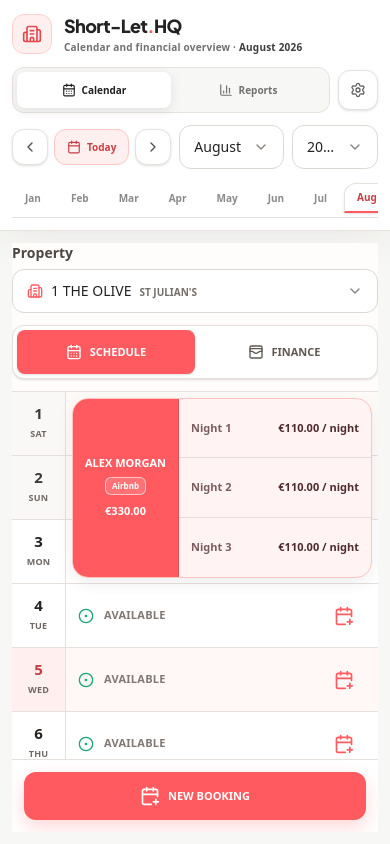
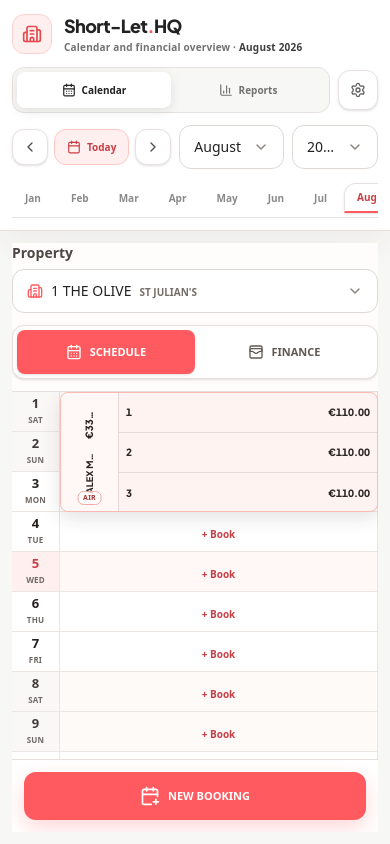
Before and after one commit to omeryigitler/-Property-Management, a React (Vite) app: page / in a window 390 px wide. Built offline with nearby package versions, Linux system fonts and the light colour scheme.

Commit message:
fix: reuse desktop booking blocks in mobile calendar

```diff
--- a/src/components/calendar/MobileCalendarView.tsx
+++ b/src/components/calendar/MobileCalendarView.tsx
@@ -4,7 +4,6 @@ import {
   Building2,
   CalendarDays,
   CalendarPlus,
-  CircleDot,
   WalletCards,
 } from 'lucide-react';
 import { useDashboardStore } from '../../store/useDashboardStore';
@@ -12,7 +11,7 @@ import {
   getActiveProperties,
   usePropertyStore,
 } from '../../store/usePropertyStore';
-import { LOCATIONS } from '../../config/locations';
+import { CHANNEL_CONFIG, LOCATIONS } from '../../config/locations';
 import { Booking } from '../../types';
 import { getDaysForMonth } from '../../utils/dateUtilities';
 import {
@@ -23,37 +22,11 @@ import { calculatePropertyFinancials } from '../../utils/financeCalculations';
 import { formatCents } from '../../utils/currency';
 import { getGuestDisplayName } from '../../utils/guestNames';
 import { CustomSelect } from '../common/CustomSelect';
+import './booking-span.css';
 
-const MOBILE_DAY_ROW_HEIGHT = 64;
+const MOBILE_DAY_ROW_HEIGHT = 40;
 const REPORT_PROPERTY_SESSION_KEY = 'shortlet-report-property-id';
 type MobileSection = 'schedule' | 'finance';
-
-const channelMeta = {
-  airbnb: {
-    label: 'Airbnb',
-    block: 'border-[#ffc4c1] bg-[#fff4f3] text-[#502b2e]',
-    rail: 'border-[#e84f55] bg-[#ff5a5f] text-white',
-    badge: 'border-white/60 bg-white/15 text-white',
-  },
-  booking_com: {
-    label: 'Booking.com',
-    block: 'border-[#bed5ed] bg-[#f1f7fd] text-[#234f79]',
-    rail: 'border-[#2e68b8] bg-[#3478d4] text-white',
-    badge: 'border-white/60 bg-white/15 text-white',
-  },
-  direct: {
-    label: 'Direct',
-    block: 'border-[#b7dfce] bg-[#f0f9f5] text-[#245b47]',
-    rail: 'border-[#14875e] bg-[#18a875] text-white',
-    badge: 'border-white/60 bg-white/15 text-white',
-  },
-  vrbo: {
-    label: 'VRBO',
-    block: 'border-[#d2c0e5] bg-[#f6f1fb] text-[#5b4274]',
-    rail: 'border-[#7047ad] bg-[#8b5bd1] text-white',
-    badge: 'border-white/60 bg-white/15 text-white',
-  },
-} as const;
 
 interface MobileBookingSpan {
   key: string;
@@ -231,10 +204,13 @@ export function MobileCalendarView() {
       <div className="min-h-0 flex-1 overflow-y-auto no-scrollbar">
         {section === 'schedule' ? (
           <div
-            className="relative grid grid-cols-[54px_minmax(0,1fr)] bg-white"
-            style={{
+            className="relative grid grid-cols-[48px_minmax(0,1fr)] bg-white"
+            style={
+              {
                 gridTemplateRows: `repeat(${days.length}, ${MOBILE_DAY_ROW_HEIGHT}px)`,
-            }}
+                '--calendar-booking-row-height': `${MOBILE_DAY_ROW_HEIGHT}px`,
+              } as React.CSSProperties
+            }
           >
             {days.map((day, index) => {
               const state = getCellBookingState(
@@ -247,7 +223,7 @@ export function MobileCalendarView() {
                 <React.Fragment key={day.dateStr}>
                   <div
                     style={{ gridColumn: 1, gridRow: index + 1 }}
-                    className={`z-[1] flex flex-col items-center justify-center border-b border-r border-[#e7dfdb] ${
+                    className={`z-[1] flex flex-col items-center justify-center border-b border-r border-[#ece6e2] ${
                       day.isToday
                         ? 'bg-[#fff0ef] text-[#c73e44]'
                         : day.isWeekend
@@ -255,17 +231,19 @@ export function MobileCalendarView() {
                           : 'bg-white text-[#24211f]'
                     }`}
                   >
-                    <span className="text-[15px] font-extrabold leading-none tabular-nums">
+                    <span className="text-[13px] font-extrabold leading-none tabular-nums">
                       {day.dayNumber}
                     </span>
-                    <span className="mt-1.5 text-[9px] font-bold uppercase tracking-wide text-[#6f6864]">
+                    <span className="mt-1 text-[8px] font-bold uppercase tracking-wide text-[#6f6864]">
                       {day.weekday}
                     </span>
                   </div>
 
-                  <div
+                  <button
+                    type="button"
+                    onClick={() => !state.isOccupied && openNewBooking(day.dateStr)}
                     style={{ gridColumn: 2, gridRow: index + 1 }}
-                    className={`border-b border-[#e7dfdb] ${
+                    className={`border-b border-r border-[#ece6e2] text-center ${
                       day.isToday
                         ? 'bg-[#fff8f7]'
                         : day.isWeekend
@@ -274,44 +252,28 @@ export function MobileCalendarView() {
                     }`}
                   >
                     {!state.isOccupied && (
-                      <button
-                        type="button"
-                        onClick={() => openNewBooking(day.dateStr)}
-                        className="flex h-full w-full items-center justify-between gap-3 px-3 text-left transition-colors hover:bg-[#fff7f5]"
-                      >
-                        <div className="flex min-w-0 items-center gap-2.5">
-                          <CircleDot className="h-4 w-4 flex-shrink-0 text-[#18a875]" />
-                          <span className="text-[11px] font-extrabold uppercase tracking-wide text-[#817873]">
-                            Available
+                      <span className="text-[10px] font-extrabold text-[#c73e44]">
+                        + Book
                       </span>
-                        </div>
-                        <span className="flex h-11 w-11 flex-shrink-0 items-center justify-center rounded-xl text-[#ff5a5f]">
-                          <CalendarPlus className="h-5 w-5" />
-                        </span>
+                    )}
                   </button>
-                    )}
-                  </div>
                 </React.Fragment>
               );
             })}
 
             {bookingSpans.map((span) => {
               const booking = span.booking;
-              const channel = channelMeta[booking.channel];
               const occupiedBookingNights = getBookingOccupiedNights(booking);
-              const guestName = getGuestDisplayName(booking.guestName);
               const totalCents = occupiedBookingNights.reduce(
                 (sum, night) => sum + night.allocatedRevenueCents,
                 0
               );
-              const provisionalStripeClass =
+              const channelConfig =
+                CHANNEL_CONFIG[booking.channel] || CHANNEL_CONFIG.airbnb;
+              const stripe =
                 booking.status === 'provisional' && showProvisionalBlock
-                  ? 'bg-[linear-gradient(135deg,rgba(76,57,52,0.065)_25%,transparent_25%,transparent_50%,rgba(76,57,52,0.065)_50%,rgba(76,57,52,0.065)_75%,transparent_75%,transparent)] bg-[length:16px_16px]'
+                  ? 'bg-[linear-gradient(45deg,rgba(76,57,52,0.10)_25%,transparent_25%,transparent_50%,rgba(76,57,52,0.10)_50%,rgba(76,57,52,0.10)_75%,transparent_75%,transparent)] bg-[length:12px_12px]'
                   : '';
-
-              const revenueForNight = (dateStr: string) =>
-                occupiedBookingNights.find((night) => night.dateStr === dateStr)
-                  ?.allocatedRevenueCents ?? booking.nightlyRateCents;
 
               return (
                 <button
@@ -324,42 +286,57 @@ export function MobileCalendarView() {
                     gridColumn: 2,
                     gridRow: `${span.startIndex + 1} / span ${span.visibleDates.length}`,
                   }}
-                  className={`z-10 m-1.5 min-h-0 overflow-hidden rounded-2xl border text-left shadow-[0_5px_16px_rgba(52,42,37,0.08)] transition-transform active:scale-[0.99] ${channel.block} ${provisionalStripeClass}`}
+                  className="z-10 min-h-0 overflow-visible text-left"
+                  title={`${getGuestDisplayName(booking.guestName)} · ${booking.checkInDate} → ${booking.checkOutDate} · ${formatCents(totalCents)}`}
                 >
-                  <div className="grid h-full min-h-0 grid-cols-[106px_minmax(0,1fr)]">
                   <div
-                      className={`flex min-h-0 flex-col items-center justify-center overflow-hidden border-r px-2.5 py-2 text-center ${channel.rail}`}
+                    className={`booking-span-card ${
+                      span.visibleDates.length <= 2
+                        ? 'booking-span-card--compact'
+                        : ''
+                    } ${channelConfig.colorClass} ${stripe}`}
+                    style={{
+                      position: 'relative',
+                      inset: 'auto',
+                      width: '100%',
+                      height: '100%',
+                    }}
                   >
-                      <span className="max-w-full break-words text-[11px] font-extrabold uppercase leading-[1.2]">
-                        {guestName}
+                    <div className="booking-summary-rail">
+                      <div className="booking-summary-vertical">
+                        <span className="booking-summary-name">
+                          {getGuestDisplayName(booking.guestName)}
                         </span>
-                      <span
-                        className={`mt-2 rounded-md border px-1.5 py-1 text-[8px] font-extrabold leading-none ${channel.badge}`}
-                      >
-                        {channel.label}
-                      </span>
-                      <strong className="mt-2 text-[11px] font-extrabold tabular-nums">
+                        <strong className="booking-summary-total">
                           {formatCents(totalCents)}
                         </strong>
                       </div>
-
-                    <div className="min-h-0 divide-y divide-black/10">
-                      {span.visibleDates.map((dateStr, nightIndex) => (
-                        <div
-                          key={dateStr}
-                          className="flex min-h-0 h-full items-center justify-between gap-3 px-3"
-                          style={{
-                            height: `${100 / span.visibleDates.length}%`,
-                          }}
+                      <span
+                        className={`booking-channel-badge ${channelConfig.badgeClass}`}
                       >
-                          <span className="text-[11px] font-bold opacity-75">
-                            Night {nightIndex + 1}
-                          </span>
-                          <span className="text-[11px] font-extrabold tabular-nums">
-                            {formatCents(revenueForNight(dateStr))} / night
+                        {channelConfig.name.slice(0, 3)}
                       </span>
                     </div>
-                      ))}
+
+                    <div className="booking-night-list">
+                      {span.visibleDates.map((dateStr) => {
+                        const night = occupiedBookingNights.find(
+                          (item) => item.dateStr === dateStr
+                        );
+                        return (
+                          <div key={dateStr} className="booking-night-row">
+                            <span className="booking-night-date">
+                              {Number(dateStr.slice(-2))}
+                            </span>
+                            <span className="booking-night-rate">
+                              {formatCents(
+                                night?.allocatedRevenueCents ??
+                                  booking.nightlyRateCents
+                              )}
+                            </span>
+                          </div>
+                        );
+                      })}
                     </div>
                   </div>
                 </button>
```
Lines whose indentation alone changed are shown as unchanged.
